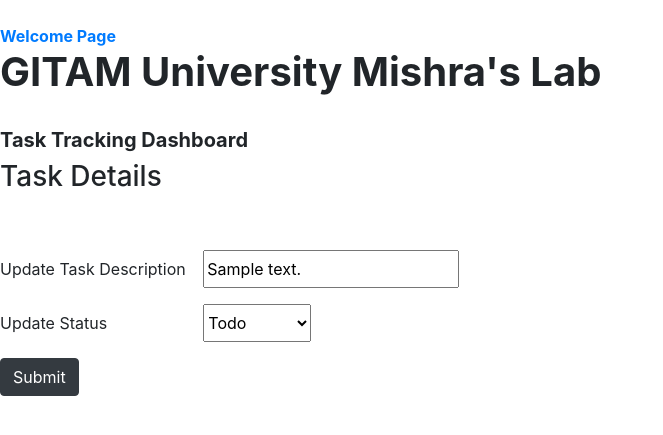
After one commit to sukhanova/HB-Capstone, a Flask app: page /update_task/1 in a window 1280 px wide. The commit adds this page. Shown: the top 435 px of the page, without its empty margins (0-663 px from the left). Run offline with Flask 2, Linux system fonts and the light colour scheme; tables that the repository leaves empty hold one stand-in row (values such as "Sample post"); some libraries are stand-ins or nearby versions.

Commit message:
Added update task functionality

```diff
--- a/server.py
+++ b/server.py
@@ -136,14 +136,13 @@
 	description = project.description
 	entries = project.entries
 	user_id = project.user_id
-	projects = []
-
+	# projects = []
 
 	if user_id:
-		for project in projects:
-			project_id = Project.query.get(project_id)
-			name = project.project_name
-			projects.append(name)
+		# for project in projects:
+		# 	project_id = Project.query.get(project_id)
+		# 	name = project.project_name
+		# 	projects.append(name)
 
 		return render_template("project.html",
 							project=project,
@@ -223,6 +222,37 @@
 							task=task)
 
 
+@app.route("/update_task/<int:task_id>", methods=["GET", "POST"])
+def update_task(task_id):
+    """Update task"""
+
+    task = Task.query.get(task_id)
+    print(task)
+    if request.method == "POST":
+        print(request.form)
+        print()
+        print()
+        print('*'*10)
+        user_id = session["user_id"]
+        task.description = request.form.get("description")
+        task.status = request.form.get("status")
+        db.session.commit()
+        # return render_template("update_task.html", task=task)
+        return redirect(f"/tasks/{task_id}")
+
+    else:
+        # user_id = session["user_id"]
+        # task.description = request.args.get["description"]
+        # task.status = request.args.get["status"]
+        # db.session.commit()
+        return render_template("update_task.html", task=task)
+    # else:
+    #     return render_template("update_task.html", task=task)
+
+
+
+
+
 @app.route("/add_entry/<int:project_id>", methods=["GET", "POST"])
 def add_entry(project_id):
 	"""User can add an entry to their project."""
--- a/templates/create_entry.html
+++ b/templates/create_entry.html
@@ -5,7 +5,7 @@
 {% block body %}
 
 <div id="forms-center">
-	<form  action="/add_entry/{{trip_id}}" method="POST" enctype="multipart/form-data">
+	<form  action="/add_entry/{{project_id}}" method="POST" enctype="multipart/form-data">
 		<h3>Create Entry</h3><br>
 		<br>
 		<div class="form-group row">
--- a/templates/project.html
+++ b/templates/project.html
@@ -15,6 +15,9 @@
 	{% if project.tasks %}
 		{% for task in project.tasks %}
 		<a href="/tasks/{{task.task_id}}" type="button" class="btn btn-secondary">{{task.description}} : {{task.status}}</a>
+        <form action="/update_task/{{task.task_id}}" method="GET">
+            <button data-source="{{task.task_id}}" type="submit">Update</button>
+        </form>
 		<br>
 		{% endfor %}
 	{% endif %}
--- /dev/null
+++ b/templates/update_task.html
@@ -0,0 +1,28 @@
+{% extends 'base.html' %}
+
+{% block title %}Update Task{% endblock %}
+
+{% block body %}
+
+<div id="forms-center">
+	<form  action="/update_task/{{task.task_id}}" method="POST">
+		<h3>Task Details</h3><br>
+		<br>
+		<div class="form-group row">
+			<label class="col-sm-2 col-form-label">Update Task Description</label>
+			<input type="text" name="description" value="{{ task.description }} "><br>
+            <!-- <input type="text" name="description"><br> -->
+		</div>
+		<div class="form-group row">
+			<label class="col-sm-2 col-form-label">Update Status</label>
+            <select type="text" name="status" value="{{ task.status }} or request.form['status']">
+                <option value="Todo">Todo</option>
+                <option value="In Progress">In Progress</option>
+                <option value="Complete">Complete</option>
+            </select><br>
+		</div>
+		<input type="submit" class="btn btn-dark">
+	</form>
+</div>
+
+{% endblock %}
--- a/templates/users_dashboard.html
+++ b/templates/users_dashboard.html
@@ -8,7 +8,9 @@
 	<h3>Exploration and exploitation of Weak Interactions in Biological systems.</h3>
 	<p>The research in our lab is focused upon weak and transient interactions in biological systems.
 		We use an interdisciplinary approach to discover weak and transient interactions in normal and diseased conditions.
-		Recently discovered chemical biology tools entail the discovery of chemical entities able to modulate pathways and interactions in biological processes. Such work can lead to an increase in biological understanding and the identification of novel targets for chemical intervention. Appropriate validation of such targets in advanced model systems, including animals, along with the pharmaceutical development of chemical series, can in turn provide leads for downstream drug discovery efforts.</p>
+		Recently discovered chemical biology tools entail the discovery of chemical entities able to modulate pathways and interactions in biological processes.
+        Such work can lead to an increase in biological understanding and the identification of novel targets for chemical intervention.
+         Appropriate validation of such targets in advanced model systems, including animals, along with the pharmaceutical development of chemical series, can in turn provide leads for downstream drug discovery efforts.</p>
 </div>
 
 <div>
```
